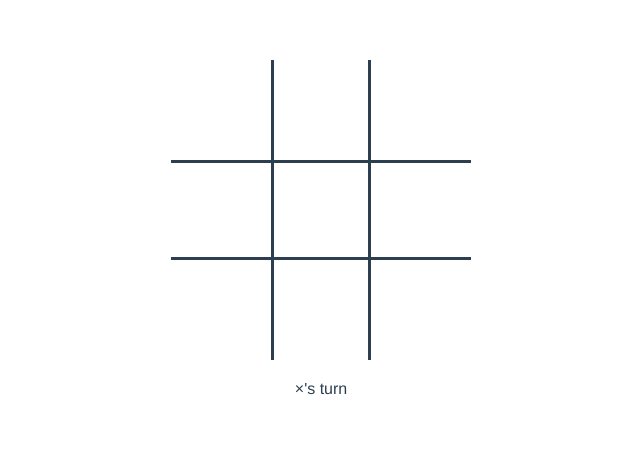
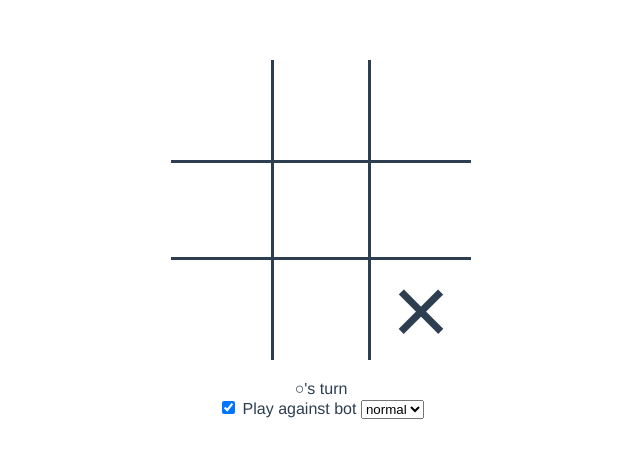
Before and after one commit to robozevel/tic-tac-toe, a Vue app: page / in a window 1280 px wide. Shown: the top 458 px of the page, without its empty margins (319-959 px from the left). Built offline with nearby package versions, Linux system fonts and the light colour scheme.

Commit message:
play against bot

```diff
--- a/src/App.vue
+++ b/src/App.vue
@@ -12,6 +12,12 @@
     <div>
       <span class="message">{{ message }}</span>
       <div v-if="ended" role="button" class="restart" @click="restart">play again</div>
+      <label>
+        <input type="checkbox" v-model="autoplay" /> Play against bot
+      </label>
+      <select v-model="difficulty">
+        <option v-for="(level, title) in levels" :value="level" :key="level">{{ title }}</option>
+      </select>
     </div>
   </main>
 </template>
@@ -22,11 +28,14 @@ export default {
   data () {
     return {
       turn: Math.random() > 0.5,
-      classes: {
-        true: 'x',
-        false: 'o'
+      autoplay: true,
+      board: new Array(9).fill(null),
+      difficulty: 0.5,
+      levels: {
+        hard: 0.25,
+        normal: 0.5,
+        easy: 0.75
       },
-      board: [],
       moves: [
         [0, 1, 2],
         [3, 4, 5],
@@ -36,11 +45,12 @@ export default {
         [2, 5, 8],
         [0, 4, 8],
         [2, 4, 6]
-      ]
+      ],
+      classes: {
+        true: 'x',
+        false: 'o'
+      }
     }
-  },
-  created () {
-    this.restart()
   },
   computed: {
     winningMove () {
@@ -67,6 +77,32 @@ export default {
     },
     restart () {
       this.board = new Array(9).fill(null)
+      this.turn = false
+    },
+    findMove (player, count) {
+      const toCount = (sum, box) => this.board[box] === player ? sum + 1 : sum
+      for (let move of this.moves) {
+        let score = move.reduce(toCount, 0)
+        if (score !== count) continue
+        let i = move.find(box => this.board[box] === null)
+        if (i !== undefined) return i
+      }
+    },
+    findRandomMove () {
+      return [4, 0, 2, 6, 8, 1, 3, 5, 7]
+        .sort(() => Math.random() > this.difficulty ? 1 : -1)
+        .find(box => this.board[box] === null)
+    },
+    play () {
+      this.select(this.findMove(this.turn, 2) || this.findMove(!this.turn, 2) || this.findRandomMove())
+    }
+  },
+  watch: {
+    turn: {
+      immediate: true,
+      handler (player) {
+        if (this.autoplay && player) this.play()
+      }
     }
   }
 }
```
